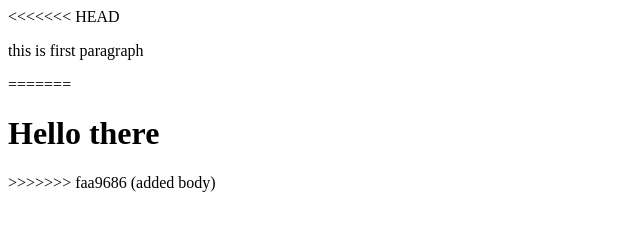
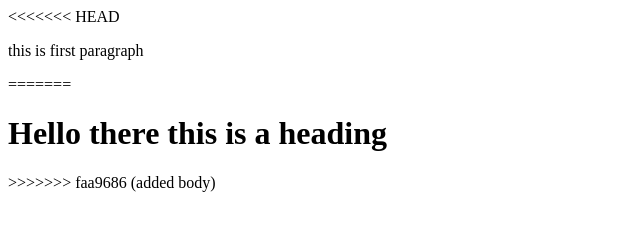
Before and after one commit to damolabolaji/learninggit, a plain HTML site: page index.html in a window 1280 px wide. Shown: the whole page, without its empty margins (0-640 px from the left). Drawn offline with Linux system fonts and the light colour scheme.

Commit message:
Update index.html

```diff
--- a/index.html
+++ b/index.html
@@ -22,7 +22,8 @@
     <title>Document</title>
 </head>
 <body>
-	<h1>Hello there</h1>
+	<h1>Hello there this is a heading</h1>
+
 </body>
 </html>
 >>>>>>> faa9686 (added body)
```
